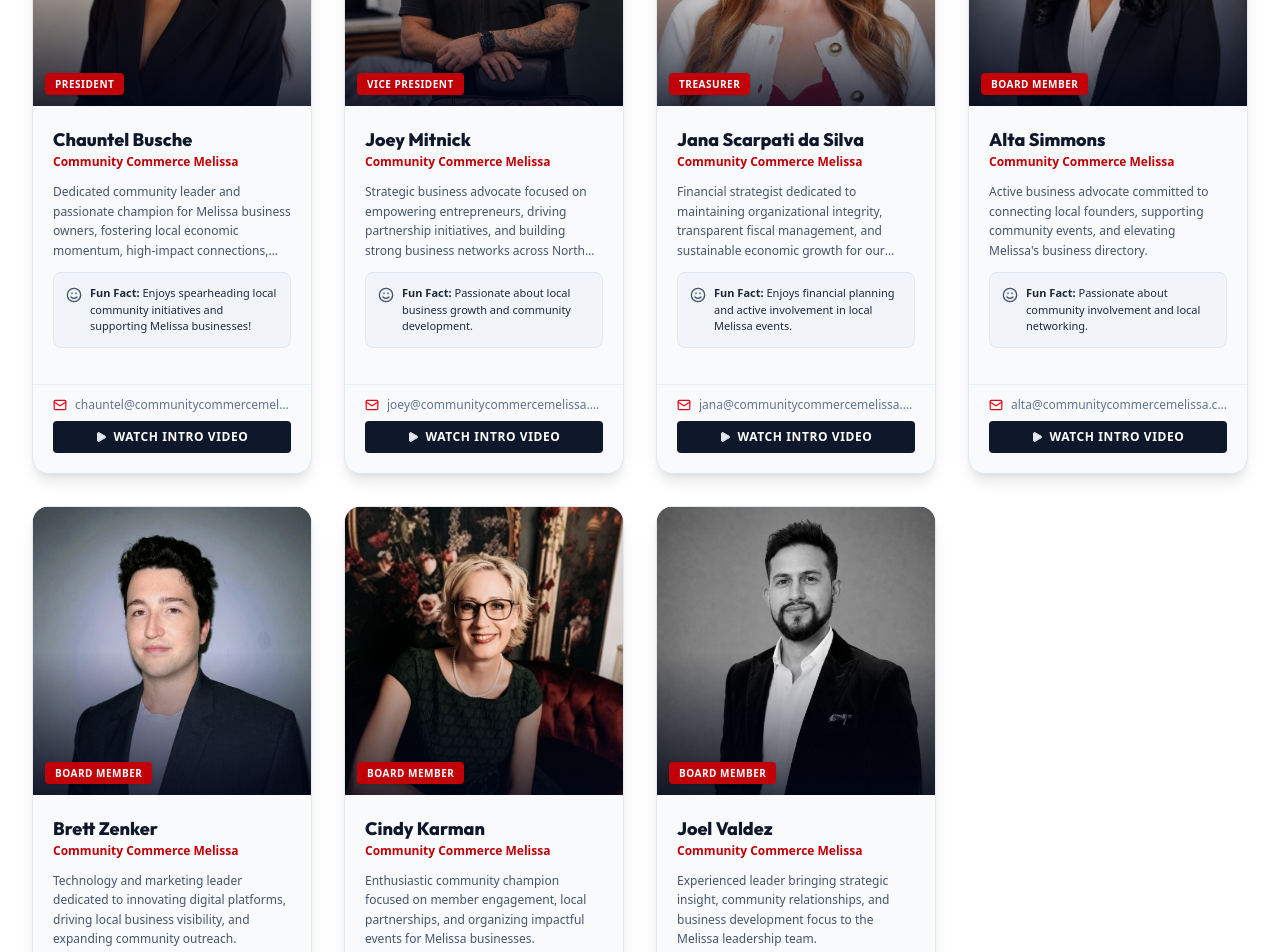
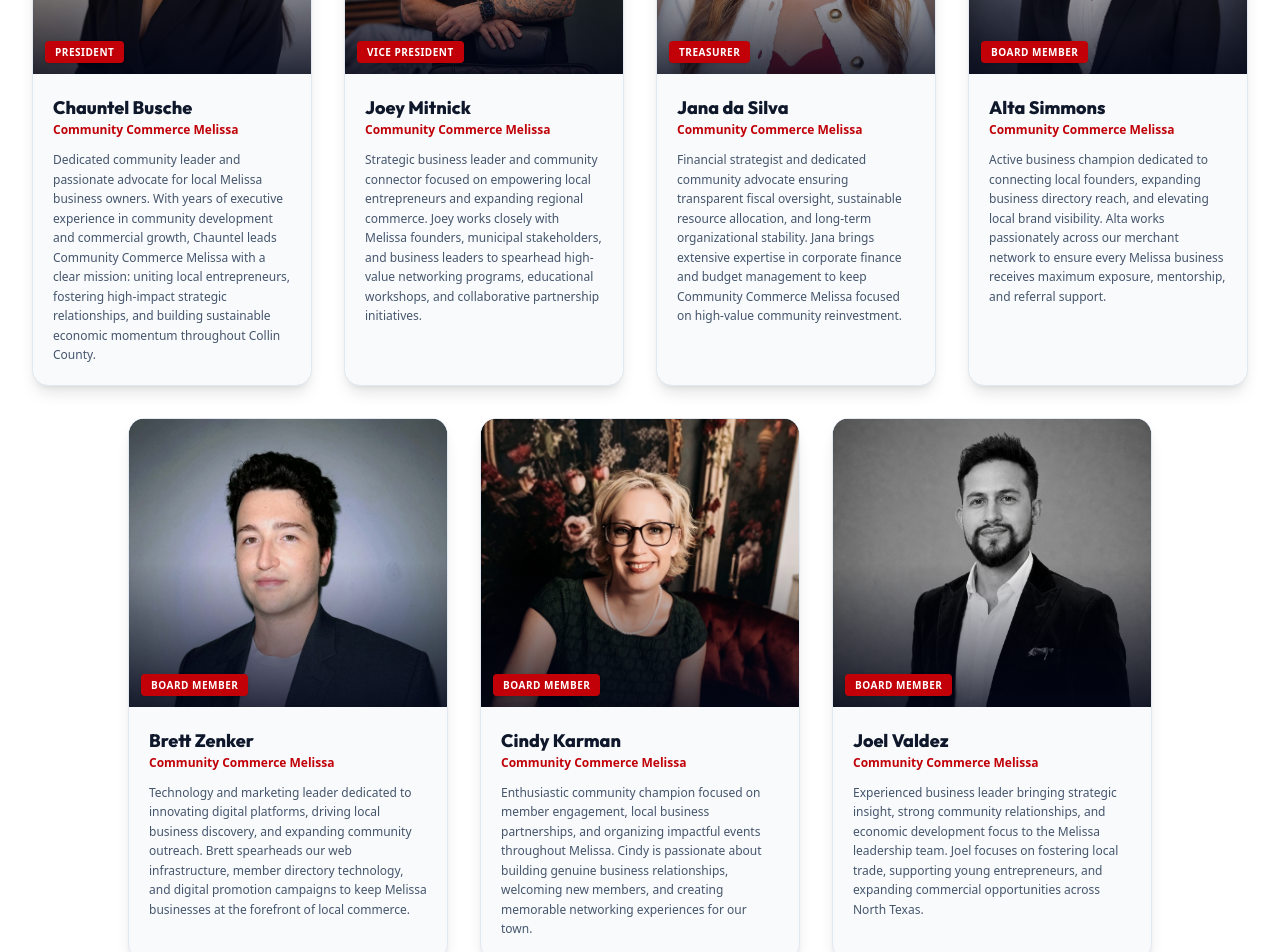
Before and after one commit to brettz6771/community-commerce-melissa, a Next.js app: page /leadership in a window 1280 px wide. Shown: the part 840-1792 px from the top of the page. Built offline with nearby package versions, Linux system fonts and the light colour scheme; a web font is replaced by a local one.

Commit message:
Update Jana da Silva, extend bios, remove contact buttons/fun facts, and center bottom 3 leaders row

```diff
--- a/src/app/leadership/page.tsx
+++ b/src/app/leadership/page.tsx
@@ -10,7 +10,47 @@
 
 export default function LeadershipPage() {
   const [isJoinModalOpen, setIsJoinModalOpen] = useState(false);
-  const [activeVideoMember, setActiveVideoMember] = useState<string | null>(null);
+
+  const row1Members = MOCK_BOARD_MEMBERS.slice(0, 4);
+  const row2Members = MOCK_BOARD_MEMBERS.slice(4, 7);
+
+  const renderLeaderCard = (member: typeof MOCK_BOARD_MEMBERS[0]) => (
+    <div
+      key={member.id}
+      className="bg-slate-50 rounded-2xl border border-slate-200 overflow-hidden shadow-lg flex flex-col justify-between group hover:shadow-xl transition"
+    >
+      <div>
+        {/* Headshot */}
+        <div className="relative h-72 overflow-hidden bg-slate-900">
+          <img
+            src={member.headshot}
+            alt={member.name}
+            style={{ objectPosition: member.objectPosition || "top" }}
+            className="w-full h-full object-cover group-hover:scale-105 transition duration-500"
+          />
+          <div className="absolute inset-0 bg-gradient-to-t from-slate-950/80 via-transparent to-transparent" />
+
+          <div className="absolute bottom-3 left-3 right-3">
+            <span className="bg-red-700 text-white font-extrabold text-[10px] uppercase px-2.5 py-1 rounded tracking-wider shadow">
+              {member.role}
+            </span>
+          </div>
+        </div>
+
+        {/* Info */}
+        <div className="p-5 space-y-3">
+          <div>
+            <h3 className="font-extrabold text-lg text-slate-900 font-outfit">{member.name}</h3>
+            <div className="text-xs text-red-700 font-semibold">{member.business}</div>
+          </div>
+
+          <p className="text-xs text-slate-600 leading-relaxed">
+            {member.bio}
+          </p>
+        </div>
+      </div>
+    </div>
+  );
 
   return (
     <div className="min-h-screen bg-[#E5E9EE] flex flex-col font-sans">
@@ -40,8 +80,8 @@
 
       {/* Board of Directors Section */}
       <section className="py-16 bg-white">
-        <div className="max-w-7xl mx-auto px-4 sm:px-6 lg:px-8">
-          <div className="text-center max-w-2xl mx-auto space-y-3 mb-12">
+        <div className="max-w-7xl mx-auto px-4 sm:px-6 lg:px-8 space-y-8">
+          <div className="text-center max-w-2xl mx-auto space-y-3 mb-4">
             <h2 className="text-3xl font-extrabold font-outfit uppercase text-slate-900">
               COMMUNITY COMMERCE LEADERSHIP TEAM
             </h2>
@@ -50,68 +90,14 @@
             </p>
           </div>
 
-          <div className="grid grid-cols-1 sm:grid-cols-2 md:grid-cols-3 lg:grid-cols-4 gap-6 sm:gap-8">
-            {MOCK_BOARD_MEMBERS.map((member) => (
-              <div
-                key={member.id}
-                className="bg-slate-50 rounded-2xl border border-slate-200 overflow-hidden shadow-lg flex flex-col justify-between group hover:shadow-xl transition"
-              >
-                <div>
-                  {/* Headshot */}
-                  <div className="relative h-72 overflow-hidden bg-slate-900">
-                    <img
-                      src={member.headshot}
-                      alt={member.name}
-                      style={{ objectPosition: member.objectPosition || "top" }}
-                      className="w-full h-full object-cover group-hover:scale-105 transition duration-500"
-                    />
-                    <div className="absolute inset-0 bg-gradient-to-t from-slate-950/80 via-transparent to-transparent" />
+          {/* Row 1: Top 4 Leaders */}
+          <div className="grid grid-cols-1 sm:grid-cols-2 lg:grid-cols-4 gap-6 sm:gap-8 max-w-7xl mx-auto items-stretch">
+            {row1Members.map(renderLeaderCard)}
+          </div>
 
-                    <div className="absolute bottom-3 left-3 right-3">
-                      <span className="bg-red-700 text-white font-extrabold text-[10px] uppercase px-2.5 py-1 rounded tracking-wider shadow">
-                        {member.role}
-                      </span>
-                    </div>
-                  </div>
-
-                  {/* Info */}
-                  <div className="p-5 space-y-3">
-                    <div>
-                      <h3 className="font-extrabold text-lg text-slate-900 font-outfit">{member.name}</h3>
-                      <div className="text-xs text-red-700 font-semibold">{member.business}</div>
-                    </div>
-
-                    <p className="text-xs text-slate-600 leading-relaxed line-clamp-4">
-                      {member.bio}
-                    </p>
-
-                    {/* Fun Fact Box */}
-                    <div className="bg-slate-100 border border-slate-200 p-3 rounded-lg flex items-start gap-2 text-[11px] text-slate-800">
-                      <Smile className="w-4 h-4 text-slate-600 shrink-0 mt-0.5" />
-                      <div>
-                        <strong>Fun Fact:</strong> {member.funFact}
-                      </div>
-                    </div>
-                  </div>
-                </div>
-
-                {/* Footer / Contact */}
-                <div className="p-5 pt-0 space-y-2 border-t border-slate-200/60 mt-4">
-                  <div className="flex items-center gap-2 text-xs text-slate-500 pt-3">
-                    <Mail className="w-3.5 h-3.5 text-red-600 shrink-0" />
-                    <span className="truncate">{member.email}</span>
-                  </div>
-
-                  <button
-                    onClick={() => setActiveVideoMember(member.name)}
-                    className="w-full bg-slate-900 hover:bg-slate-800 text-white py-2 rounded text-xs font-bold uppercase tracking-wider flex items-center justify-center gap-1.5 transition"
-                  >
-                    <Play className="w-3 h-3 text-slate-200 fill-current" />
-                    Watch Intro Video
-                  </button>
-                </div>
-              </div>
-            ))}
+          {/* Row 2: Bottom 3 Leaders (Centered) */}
+          <div className="grid grid-cols-1 sm:grid-cols-2 lg:grid-cols-3 gap-6 sm:gap-8 max-w-5xl mx-auto items-stretch">
+            {row2Members.map(renderLeaderCard)}
           </div>
         </div>
       </section>
@@ -157,16 +143,6 @@
         isOpen={isJoinModalOpen}
         onClose={() => setIsJoinModalOpen(false)}
       />
-
-      {activeVideoMember && (
-        <div className="fixed inset-0 z-50 flex items-center justify-center p-4 bg-black/80">
-          <div className="bg-slate-900 border border-white/20 p-6 rounded-xl text-center text-white space-y-4 max-w-md w-full">
-            <h3 className="text-lg font-bold font-outfit">{activeVideoMember} — Video Intro</h3>
-            <p className="text-xs text-slate-400">Personal video intro simulation for board member.</p>
-            <button onClick={() => setActiveVideoMember(null)} className="btn-red px-4 py-1.5 rounded text-xs font-bold uppercase">Close</button>
-          </div>
-        </div>
-      )}
     </div>
   );
 }
--- a/src/data/mockData.ts
+++ b/src/data/mockData.ts
@@ -244,7 +244,7 @@
     name: "Chauntel Busche",
     role: "President",
     business: "Community Commerce Melissa",
-    bio: "Dedicated community leader and passionate champion for Melissa business owners, fostering local economic momentum, high-impact connections, and collaborative growth.",
+    bio: "Dedicated community leader and passionate advocate for local Melissa business owners. With years of executive experience in community development and commercial growth, Chauntel leads Community Commerce Melissa with a clear mission: uniting local entrepreneurs, fostering high-impact strategic relationships, and building sustainable economic momentum throughout Collin County.",
     headshot: "/ccm-leaders/chauntel-busche.jpg",
     funFact: "Enjoys spearheading local community initiatives and supporting Melissa businesses!",
     email: "chauntel@communitycommercemelissa.com",
@@ -256,7 +256,7 @@
     name: "Joey Mitnick",
     role: "Vice President",
     business: "Community Commerce Melissa",
-    bio: "Strategic business advocate focused on empowering entrepreneurs, driving partnership initiatives, and building strong business networks across North Texas.",
+    bio: "Strategic business leader and community connector focused on empowering local entrepreneurs and expanding regional commerce. Joey works closely with Melissa founders, municipal stakeholders, and business leaders to spearhead high-value networking programs, educational workshops, and collaborative partnership initiatives.",
     headshot: "/ccm-leaders/joey-mitnick.jpg",
     funFact: "Passionate about local business growth and community development.",
     email: "joey@communitycommercemelissa.com",
@@ -265,22 +265,22 @@
   },
   {
     id: "board-3",
-    name: "Jana Scarpati da Silva",
+    name: "Jana da Silva",
     role: "Treasurer",
     business: "Community Commerce Melissa",
-    bio: "Financial strategist dedicated to maintaining organizational integrity, transparent fiscal management, and sustainable economic growth for our community.",
+    bio: "Financial strategist and dedicated community advocate ensuring transparent fiscal oversight, sustainable resource allocation, and long-term organizational stability. Jana brings extensive expertise in corporate finance and budget management to keep Community Commerce Melissa focused on high-value community reinvestment.",
     headshot: "/ccm-leaders/jana.jpg",
     funFact: "Enjoys financial planning and active involvement in local Melissa events.",
     email: "jana@communitycommercemelissa.com",
     phone: "(972) 837-1003",
-    objectPosition: "center 5%"
+    objectPosition: "center 18%"
   },
   {
     id: "board-4",
     name: "Alta Simmons",
     role: "Board Member",
     business: "Community Commerce Melissa",
-    bio: "Active business advocate committed to connecting local founders, supporting community events, and elevating Melissa's business directory.",
+    bio: "Active business champion dedicated to connecting local founders, expanding business directory reach, and elevating local brand visibility. Alta works passionately across our merchant network to ensure every Melissa business receives maximum exposure, mentorship, and referral support.",
     headshot: "/ccm-leaders/alta-simmons.jpg",
     funFact: "Passionate about community involvement and local networking.",
     email: "alta@communitycommercemelissa.com",
@@ -292,7 +292,7 @@
     name: "Brett Zenker",
     role: "Board Member",
     business: "Community Commerce Melissa",
-    bio: "Technology and marketing leader dedicated to innovating digital platforms, driving local business visibility, and expanding community outreach.",
+    bio: "Technology and marketing leader dedicated to innovating digital platforms, driving local business discovery, and expanding community outreach. Brett spearheads our web infrastructure, member directory technology, and digital promotion campaigns to keep Melissa businesses at the forefront of local commerce.",
     headshot: "/ccm-leaders/brett-zenker.jpg",
     funFact: "Enjoys building digital solutions and supporting local entrepreneurs.",
     email: "brett@communitycommercemelissa.com",
@@ -304,7 +304,7 @@
     name: "Cindy Karman",
     role: "Board Member",
     business: "Community Commerce Melissa",
-    bio: "Enthusiastic community champion focused on member engagement, local partnerships, and organizing impactful events for Melissa businesses.",
+    bio: "Enthusiastic community champion focused on member engagement, local business partnerships, and organizing impactful events throughout Melissa. Cindy is passionate about building genuine business relationships, welcoming new members, and creating memorable networking experiences for our town.",
     headshot: "/ccm-leaders/cindy-karman.jpg",
     funFact: "Loves organizing community gatherings and supporting small business owners.",
     email: "cindy@communitycommercemelissa.com",
@@ -316,7 +316,7 @@
     name: "Joel Valdez",
     role: "Board Member",
     business: "Community Commerce Melissa",
-    bio: "Experienced leader bringing strategic insight, community relationships, and business development focus to the Melissa leadership team.",
+    bio: "Experienced business leader bringing strategic insight, strong community relationships, and economic development focus to the Melissa leadership team. Joel focuses on fostering local trade, supporting young entrepreneurs, and expanding commercial opportunities across North Texas.",
     headshot: "/ccm-leaders/joel-valdez.png",
     funFact: "Dedicated to fostering local economic growth and community unity.",
     email: "joel@communitycommercemelissa.com",
```
